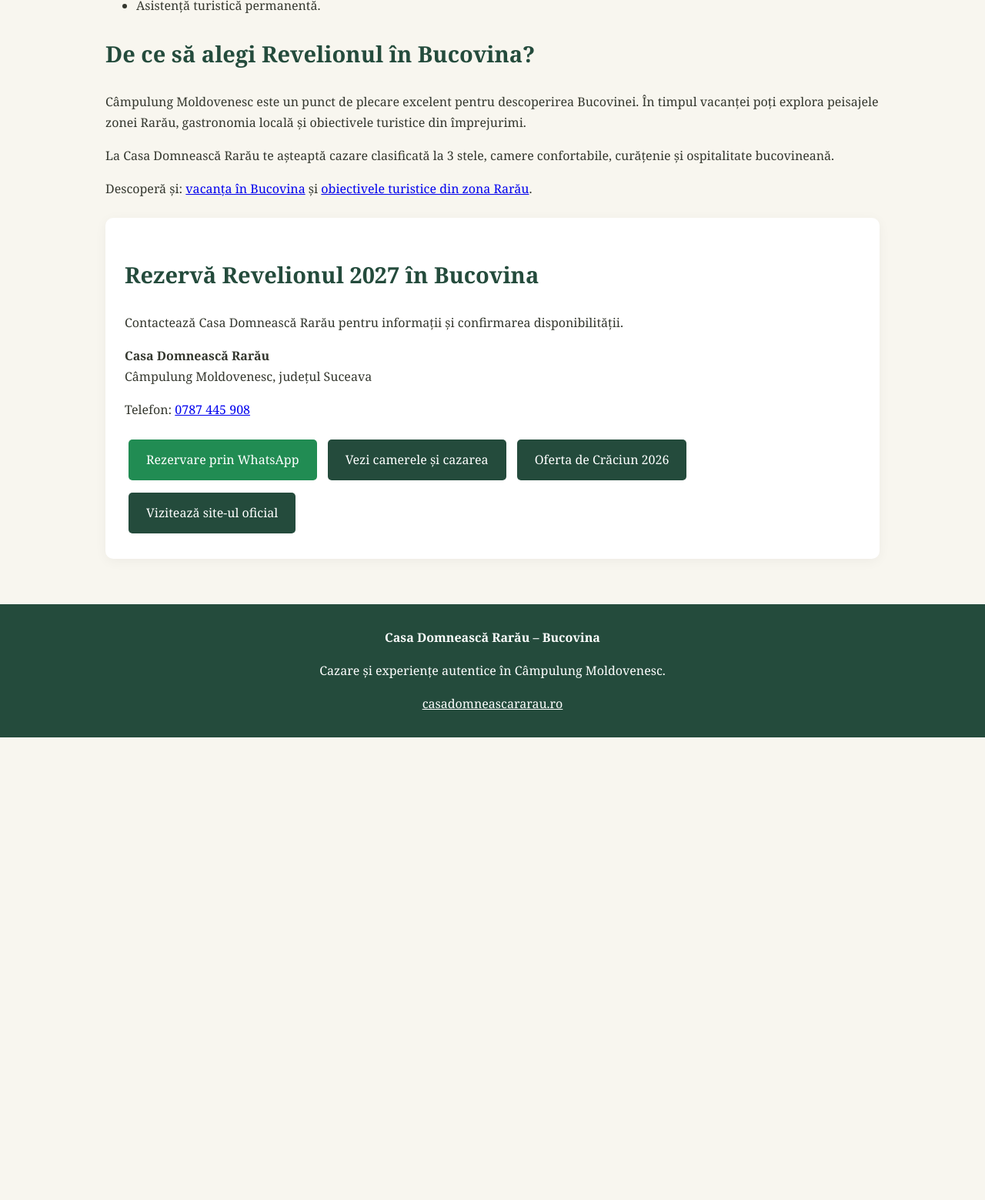
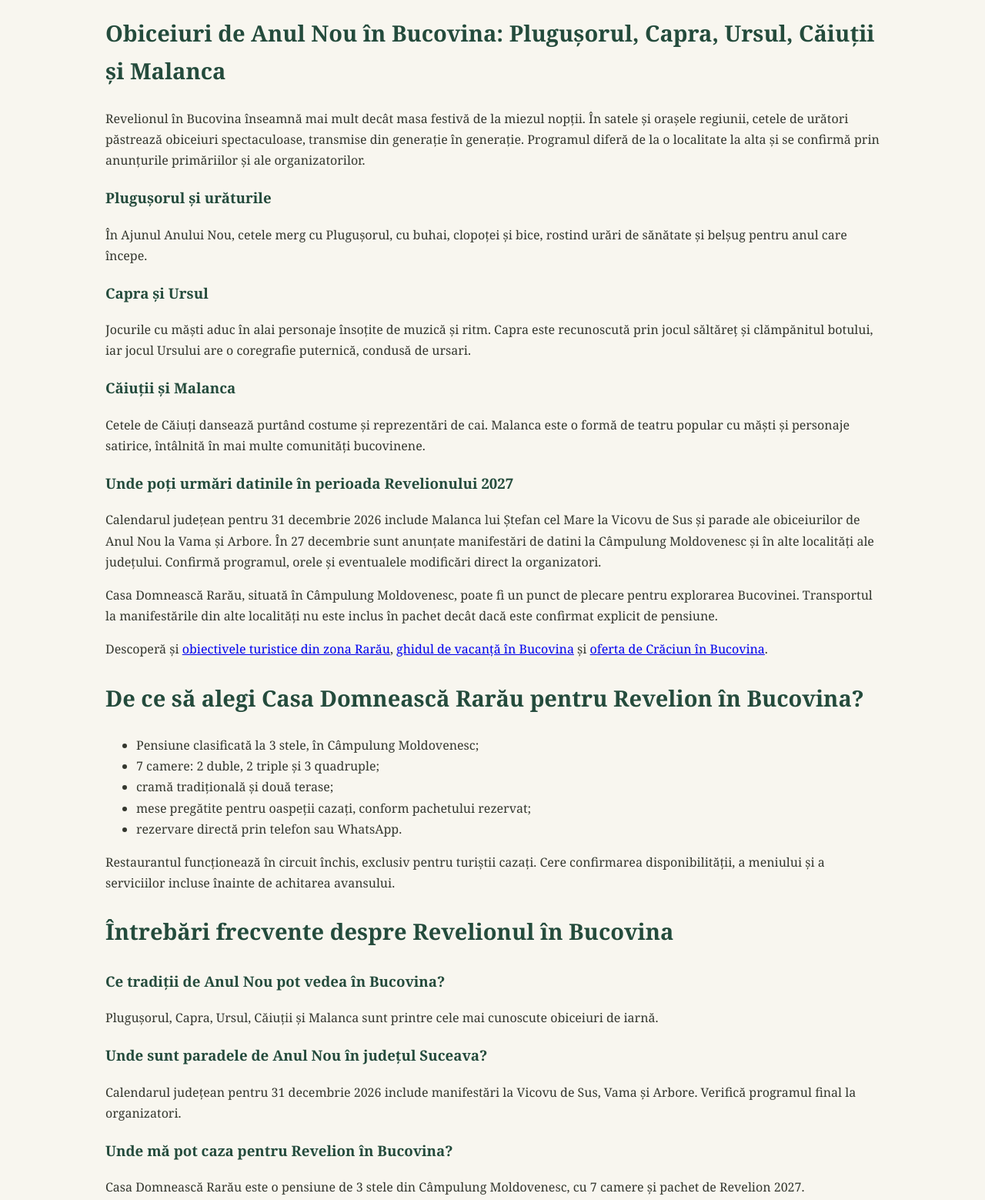
Before and after one commit to casadomneascararau-create/casa-domneasca-rarau-site, a plain HTML site: page revelion-in-bucovina-2027.html in a window 1280 px wide. Shown: the part 1910-3469 px from the top of the page at 77% size. Before the commit the page ends 2868 px from the top, so only its background shows below. Drawn offline with Linux system fonts and the light colour scheme.

Commit message:
Add substantive New Year customs and FAQ content

```diff
--- a/revelion-in-bucovina-2027.html
+++ b/revelion-in-bucovina-2027.html
@@ -81,7 +81,9 @@ footer a{color:white}
   ]
 }
 </script>
-<script type="application/ld+json">{"@context":"https://schema.org","@type":"FAQPage","mainEntity":[{"@type":"Question","name":"Ce tradiții de Anul Nou pot vedea în Bucovina?","acceptedAnswer":{"@type":"Answer","text":"Plugușorul, Capra, Ursul, Căiuții și Malanca sunt printre cele mai cunoscute obiceiuri de iarnă."}},{"@type":"Question","name":"Unde sunt paradele de Anul Nou în județul Suceava?","acceptedAnswer":{"@type":"Answer","text":"Calendarul județean pentru 31 decembrie 2026 include manifestări la Vicovu de Sus, Vama și Arbore. Verifică programul final la organizatori."}},{"@type":"Question","name":"Unde mă pot caza pentru Revelion în Bucovina?","acceptedAnswer":{"@type":"Answer","text":"Casa Domnească Rarău este o pensiune de 3 stele din Câmpulung Moldovenesc, cu 7 camere și pachet de Revelion 2027."}}]}</script>\n</head>
+<script type="application/ld+json">{"@context":"https://schema.org","@type":"FAQPage","mainEntity":[{"@type":"Question","name":"Ce tradiții de Anul Nou pot vedea în Bucovina?","acceptedAnswer":{"@type":"Answer","text":"Plugușorul, Capra, Ursul, Căiuții și Malanca sunt printre cele mai cunoscute obiceiuri de iarnă."}},{"@type":"Question","name":"Unde sunt paradele de Anul Nou în județul Suceava?","acceptedAnswer":{"@type":"Answer","text":"Calendarul județean pentru 31 decembrie 2026 include manifestări la Vicovu de Sus, Vama și Arbore. Verifică programul final la organizatori."}},{"@type":"Question","name":"Unde mă pot caza pentru Revelion în Bucovina?","acceptedAnswer":{"@type":"Answer","text":"Casa Domnească Rarău este o pensiune de 3 stele din Câmpulung Moldovenesc, cu 7 camere și pachet de Revelion 2027."}}]}</script>
+<script type="application/ld+json">{"@context":"https://schema.org","@type":"FAQPage","mainEntity":[{"@type":"Question","name":"Ce tradiții de Anul Nou pot vedea în Bucovina?","acceptedAnswer":{"@type":"Answer","text":"Plugușorul, Capra, Ursul, Căiuții și Malanca sunt printre cele mai cunoscute obiceiuri de iarnă."}},{"@type":"Question","name":"Unde sunt paradele de Anul Nou în județul Suceava?","acceptedAnswer":{"@type":"Answer","text":"Calendarul județean pentru 31 decembrie 2026 include manifestări la Vicovu de Sus, Vama și Arbore. Verifică programul final la organizatori."}}]}</script>
+</head>
 
 <body>
 
@@ -151,6 +153,29 @@ Solicită oferta de Revelion
 </ul>
 </section>
 
+
+<section>
+<h2>Obiceiuri de Anul Nou în Bucovina: Plugușorul, Capra, Ursul, Căiuții și Malanca</h2>
+<p>Revelionul în Bucovina înseamnă mai mult decât masa festivă de la miezul nopții. În satele și orașele regiunii, cetele de urători păstrează obiceiuri spectaculoase, transmise din generație în generație. Programul diferă de la o localitate la alta și se confirmă prin anunțurile primăriilor și ale organizatorilor.</p>
+<h3>Plugușorul și urăturile</h3><p>În Ajunul Anului Nou, cetele merg cu Plugușorul, cu buhai, clopoței și bice, rostind urări de sănătate și belșug pentru anul care începe.</p>
+<h3>Capra și Ursul</h3><p>Jocurile cu măști aduc în alai personaje însoțite de muzică și ritm. Capra este recunoscută prin jocul săltăreț și clămpănitul botului, iar jocul Ursului are o coregrafie puternică, condusă de ursari.</p>
+<h3>Căiuții și Malanca</h3><p>Cetele de Căiuți dansează purtând costume și reprezentări de cai. Malanca este o formă de teatru popular cu măști și personaje satirice, întâlnită în mai multe comunități bucovinene.</p>
+<h3>Unde poți urmări datinile în perioada Revelionului 2027</h3><p>Calendarul județean pentru 31 decembrie 2026 include Malanca lui Ștefan cel Mare la Vicovu de Sus și parade ale obiceiurilor de Anul Nou la Vama și Arbore. În 27 decembrie sunt anunțate manifestări de datini la Câmpulung Moldovenesc și în alte localități ale județului. Confirmă programul, orele și eventualele modificări direct la organizatori.</p>
+<p>Casa Domnească Rarău, situată în Câmpulung Moldovenesc, poate fi un punct de plecare pentru explorarea Bucovinei. Transportul la manifestările din alte localități nu este inclus în pachet decât dacă este confirmat explicit de pensiune.</p>
+<p>Descoperă și <a href="/obiective-turistice-rarau">obiectivele turistice din zona Rarău</a>, <a href="/vacanta-in-bucovina">ghidul de vacanță în Bucovina</a> și <a href="/craciun-in-bucovina-2026">oferta de Crăciun în Bucovina</a>.</p>
+</section>
+<section>
+<h2>De ce să alegi Casa Domnească Rarău pentru Revelion în Bucovina?</h2>
+<ul><li>Pensiune clasificată la 3 stele, în Câmpulung Moldovenesc;</li><li>7 camere: 2 duble, 2 triple și 3 quadruple;</li><li>cramă tradițională și două terase;</li><li>mese pregătite pentru oaspeții cazați, conform pachetului rezervat;</li><li>rezervare directă prin telefon sau WhatsApp.</li></ul>
+<p>Restaurantul funcționează în circuit închis, exclusiv pentru turiștii cazați. Cere confirmarea disponibilității, a meniului și a serviciilor incluse înainte de achitarea avansului.</p>
+</section>
+<section>
+<h2>Întrebări frecvente despre Revelionul în Bucovina</h2>
+<h3>Ce tradiții de Anul Nou pot vedea în Bucovina?</h3><p>Plugușorul, Capra, Ursul, Căiuții și Malanca sunt printre cele mai cunoscute obiceiuri de iarnă.</p>
+<h3>Unde sunt paradele de Anul Nou în județul Suceava?</h3><p>Calendarul județean pentru 31 decembrie 2026 include manifestări la Vicovu de Sus, Vama și Arbore. Verifică programul final la organizatori.</p>
+<h3>Unde mă pot caza pentru Revelion în Bucovina?</h3><p>Casa Domnească Rarău este o pensiune de 3 stele din Câmpulung Moldovenesc, cu 7 camere și pachet de Revelion 2027.</p>
+</section>
+
 <section>
 <h2>De ce să alegi Revelionul în Bucovina?</h2>
 
```
